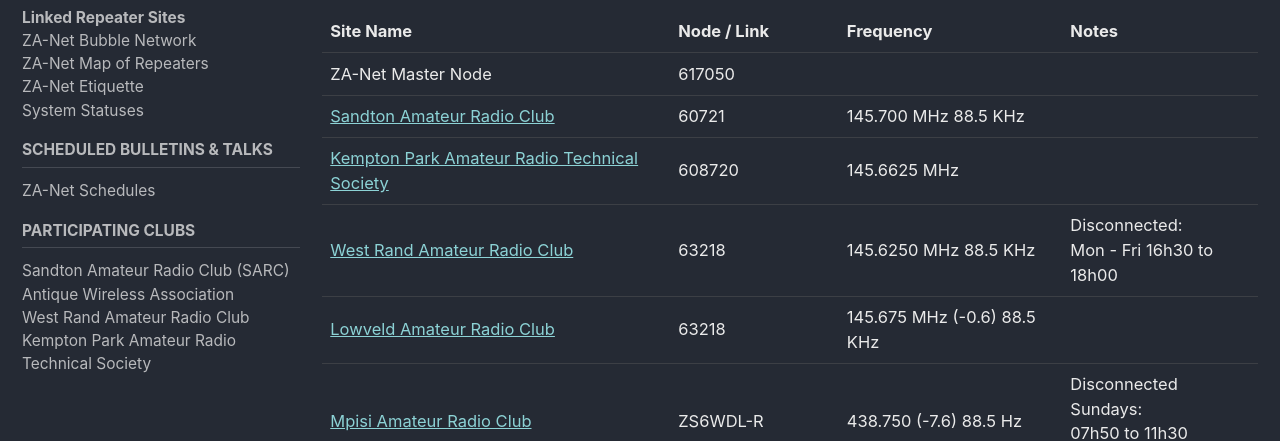
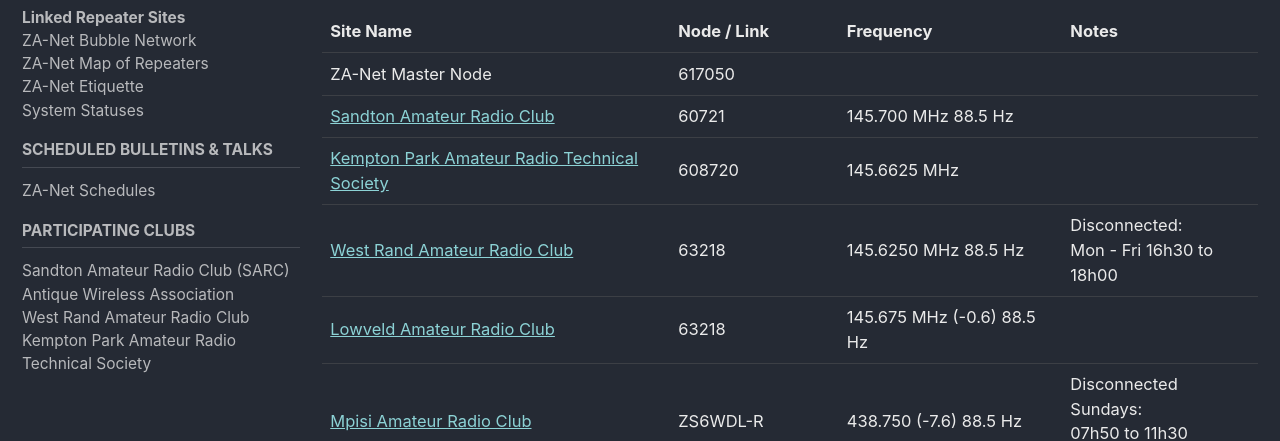
Before and after one commit to za-net/za-net.github.io, a Jekyll site: the page built from _pages/network.md, in a window 1280 px wide and 900 px high. Shown: the part 195-636 px from the top of the window. Built offline with Jekyll 4.4.1, drawn with Linux system fonts in a browser that asks for light colours; cached includes are drawn as plain includes.

Commit message:
chore: Fixed CTCSS Tone denotation

```diff
--- a/_pages/network.md
+++ b/_pages/network.md
@@ -11,10 +11,10 @@
 ---
 | **Site Name** | **Node / Link** | **Frequency** | **Notes** |
 | ZA-Net Master Node | 617050 | | |
-|[Sandton Amateur Radio Club](https://www.zs6stn.org.za/){:target="_blank"} | 60721 | 145.700 MHz 88.5 KHz | |
+|[Sandton Amateur Radio Club](https://www.zs6stn.org.za/){:target="_blank"} | 60721 | 145.700 MHz 88.5 Hz | |
 |[Kempton Park Amateur Radio Technical Society](https://zs6kts.co.za/){:target="_blank"} | 608720 | 145.6625 MHz | |
-|[West Rand Amateur Radio Club](https://www.zs6wr.co.za/){:target="_blank"} | 63218 | 145.6250 MHz 88.5 KHz | Disconnected:<br/> Mon - Fri 16h30 to 18h00 |
-|[Lowveld Amateur Radio Club](https://www.facebook.com/ZS6LOW/){:target="_blank"} | 63218 |  145.675 MHz (-0.6) 88.5 KHz | |
+|[West Rand Amateur Radio Club](https://www.zs6wr.co.za/){:target="_blank"} | 63218 | 145.6250 MHz 88.5 Hz | Disconnected:<br/> Mon - Fri 16h30 to 18h00 |
+|[Lowveld Amateur Radio Club](https://www.facebook.com/ZS6LOW/){:target="_blank"} | 63218 |  145.675 MHz (-0.6) 88.5 Hz | |
 | [Mpisi Amateur Radio Club](https://www.facebook.com/groups/848835003502702/){:target="_blank"} | ZS6WDL-R | 438.750 (-7.6) 88.5 Hz | Disconnected Sundays:<br/> 07h50 to 11h30 <br/> 14h45 to 15h45 |
 | Panbult | via ZS6WDL-R | 438.725 MHz (-7.6) 88.5 Hz | |
 | Memel | via ZS6WDL-R | 435.500 MHz 88.5 Hz  | |
```
